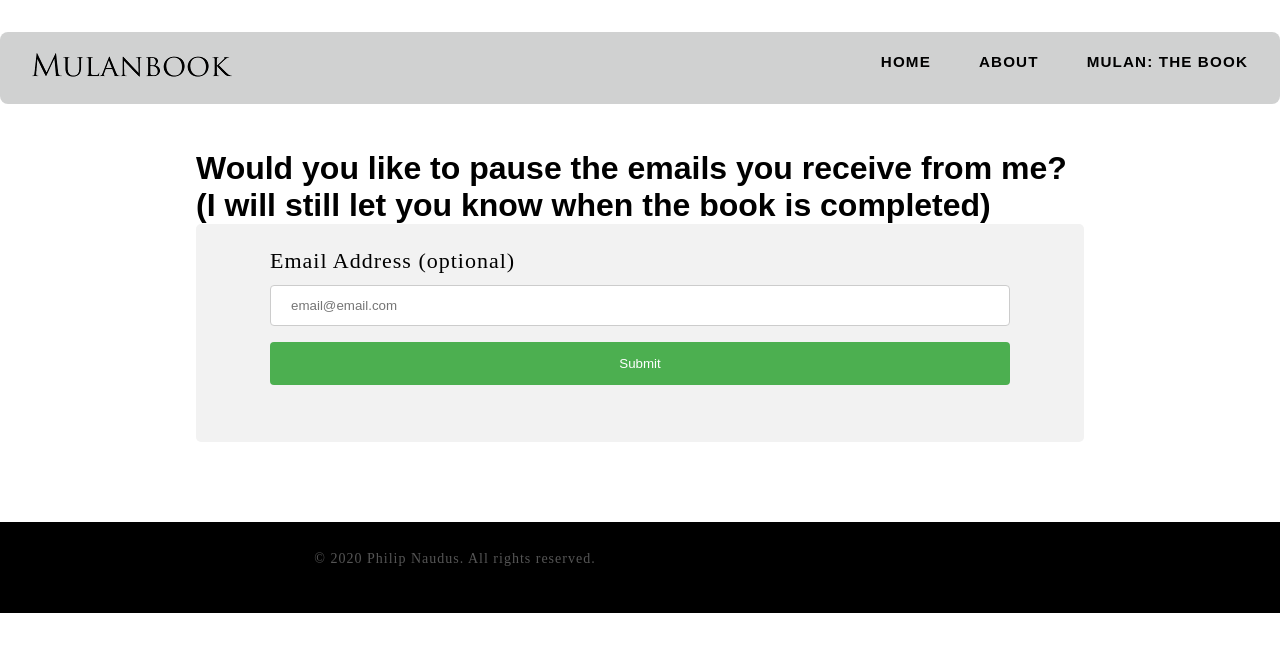
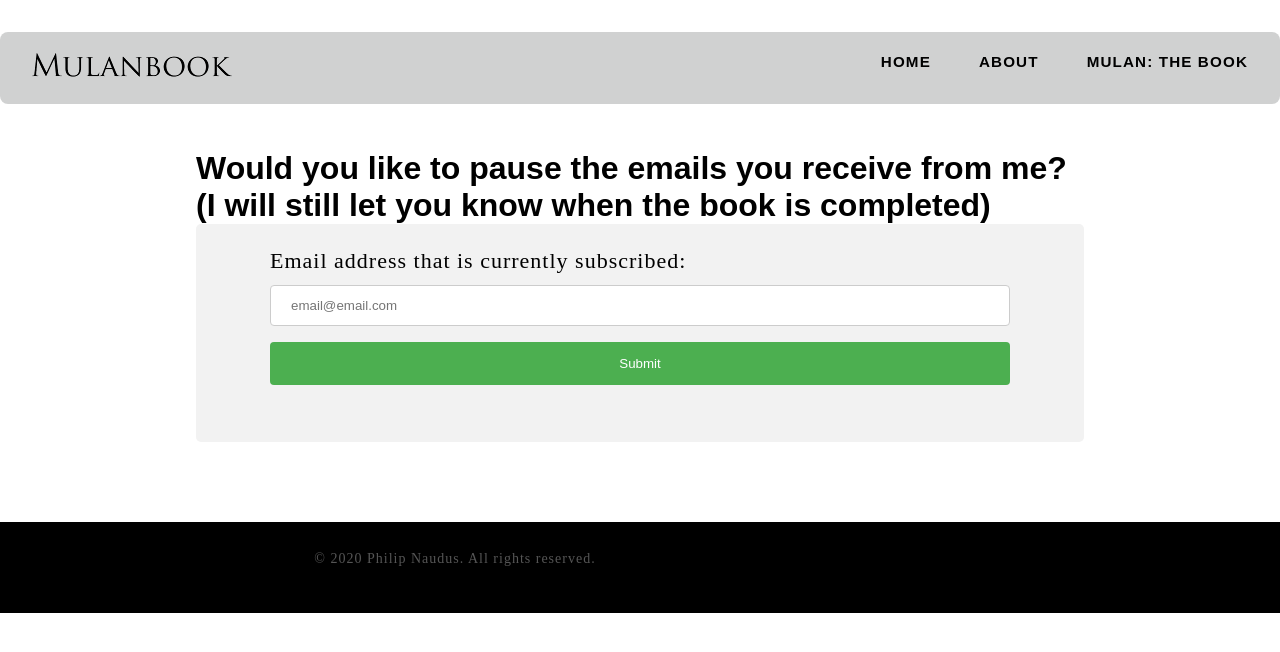
Before and after one commit to PhilipNaudus/simple_site-gh-pages, a Jekyll site: the page built from pages/overview/pause_emails.md, in a window 1280 px wide. Shown: the top 652 px of the page. Built offline with Jekyll 4.4.1, drawn with Linux system fonts in a browser that asks for light colours; comment, search, counter and statistics services are not loaded.

Commit message:
pause_emails

```diff
--- a/pages/overview/pause_emails.md
+++ b/pages/overview/pause_emails.md
@@ -46,7 +46,7 @@ input[type=submit]:hover {
 
 				<div id="formdiv">
 				  <form action="/pages/overview/thank_you_pause" netlify>
-				    <label for="pause_email">Email Address (optional)</label>
+				    <label for="pause_email">Email address that is currently subscribed:</label>
 				    <input type="text" id="pause_email" name="pause_email" placeholder="email@email.com">
 
 				    <input type="submit" value="Submit">
```
